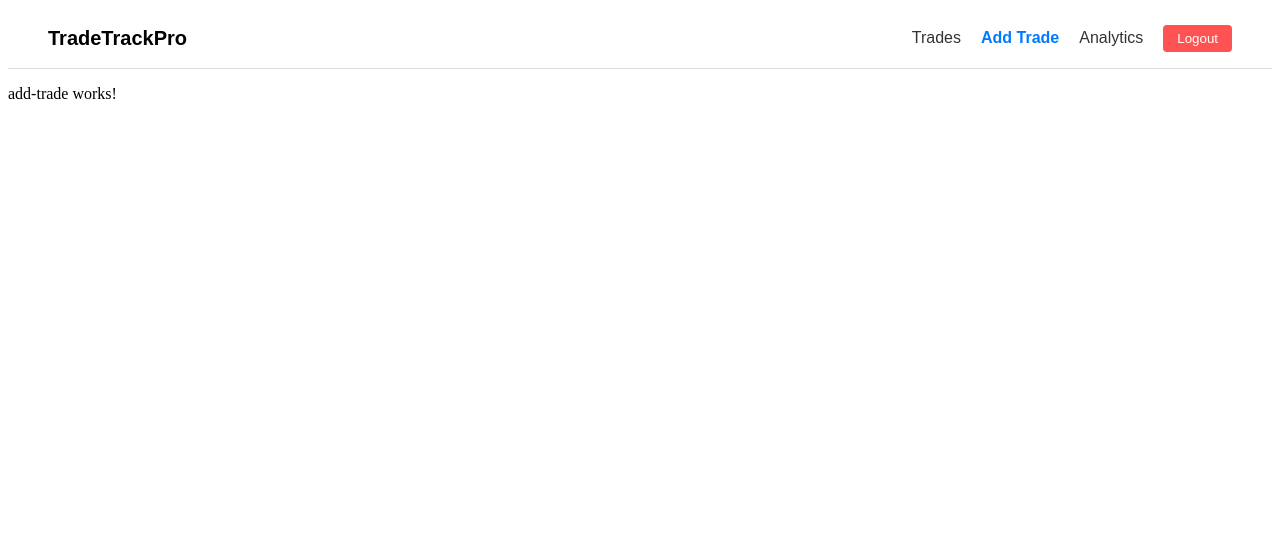
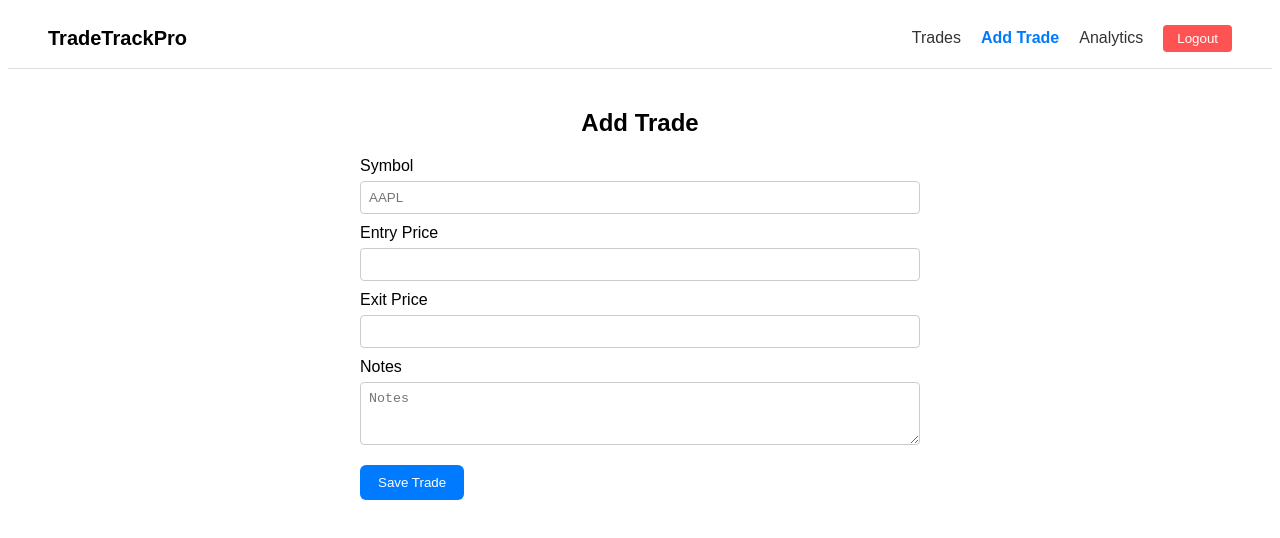
Before and after one commit to khaledbakarman/TradeTrack_V1, an Angular app in the folder TradeTrackProFrontend/: page /add-trade in a window 1280 px wide. Shown: the top 538 px of the page. Built offline with nearby package versions, Linux system fonts and the light colour scheme.

Commit message:
feat: Introduce frontend authentication and trade management components and services, and document backend development progress.

```diff
--- a/TradeTrackProFrontend/src/app/components/add-trade/add-trade.component.html
+++ b/TradeTrackProFrontend/src/app/components/add-trade/add-trade.component.html
@@ -1 +1,17 @@
-<p>add-trade works!</p>
+<div class="add-trade-container">
+    <h2>Add Trade</h2>
+
+    <label>Symbol</label>
+    <input type="text" [(ngModel)]="symbol" placeholder="AAPL" />
+
+    <label>Entry Price</label>
+    <input type="number" [(ngModel)]="entryPrice" step="0.01" />
+
+    <label>Exit Price</label>
+    <input type="number" [(ngModel)]="exitPrice" step="0.01" />
+
+    <label>Notes</label>
+    <textarea [(ngModel)]="notes" rows="3" placeholder="Notes"></textarea>
+
+    <button (click)="submit()">Save Trade</button>
+</div>
--- a/TradeTrackProFrontend/src/app/components/add-trade/add-trade.component.scss
+++ b/TradeTrackProFrontend/src/app/components/add-trade/add-trade.component.scss
@@ -0,0 +1,35 @@
+.add-trade-container {
+    width: 560px;
+    margin: 40px auto;
+    font-family: Arial, sans-serif;
+}
+
+.add-trade-container h2 {
+    text-align: center;
+    margin-bottom: 20px;
+}
+
+.add-trade-container label {
+    display: block;
+    margin-top: 10px;
+}
+
+.add-trade-container input,
+.add-trade-container textarea {
+    width: 100%;
+    padding: 8px;
+    margin-top: 6px;
+    box-sizing: border-box;
+    border: 1px solid #ccc;
+    border-radius: 4px;
+}
+
+.add-trade-container button {
+    margin-top: 16px;
+    padding: 10px 18px;
+    background: #007bff;
+    color: #fff;
+    border: none;
+    border-radius: 6px;
+    cursor: pointer;
+}
--- a/TradeTrackProFrontend/src/app/components/add-trade/add-trade.component.ts
+++ b/TradeTrackProFrontend/src/app/components/add-trade/add-trade.component.ts
@@ -1,4 +1,6 @@
 import { Component } from '@angular/core';
+import { Router } from '@angular/router';
+import { TradeService } from '../../services/trade.service';
 
 @Component({
   selector: 'app-add-trade',
@@ -6,5 +8,38 @@ import { Component } from '@angular/core';
   styleUrls: ['./add-trade.component.scss']
 })
 export class AddTradeComponent {
+  symbol = '';
+  entryPrice: number | null = null;
+  exitPrice: number | null = null;
+  notes = '';
 
+  constructor(private tradeService: TradeService, private router: Router) { }
+
+  submit() {
+    const userId = Number(localStorage.getItem('userId')) || 3; // temporary fallback
+    if (!this.symbol || this.entryPrice == null || this.exitPrice == null) {
+      alert('Please fill symbol, entry and exit prices.');
+      return;
+    }
+
+    const payload = {
+      userId,
+      symbol: this.symbol.trim().toUpperCase(),
+      entryPrice: Number(this.entryPrice),
+      exitPrice: Number(this.exitPrice),
+      profitLoss: Number((Number(this.exitPrice) - Number(this.entryPrice)).toFixed(2)),
+      notes: this.notes
+    };
+
+    this.tradeService.addTrade(payload).subscribe({
+      next: (res) => {
+        // success -> navigate to trades
+        this.router.navigate(['/trades']);
+      },
+      error: (err) => {
+        console.error('Add trade failed', err);
+        alert('Failed to add trade. Check console for details.');
+      }
+    });
+  }
 }
--- a/TradeTrackProFrontend/src/app/components/login/login.component.html
+++ b/TradeTrackProFrontend/src/app/components/login/login.component.html
@@ -4,7 +4,7 @@
   <input type="text" placeholder="Username" [(ngModel)]="username">
   <input type="password" placeholder="Password" [(ngModel)]="password">
 
-  <button (click)="login()">Login</button>
+  <button (click)="submit()">Login</button>
 
   <p>Don't have an account? <a routerLink="/register">Register</a></p>
 </div>
--- a/TradeTrackProFrontend/src/app/components/login/login.component.ts
+++ b/TradeTrackProFrontend/src/app/components/login/login.component.ts
@@ -12,22 +12,21 @@ export class LoginComponent {
   username = '';
   password = '';
 
-  constructor(private authService: AuthService, private router: Router) {}
+  constructor(private authService: AuthService, private router: Router) { }
 
-  login() {
+  submit() {
     this.authService.login(this.username, this.password).subscribe({
-      next: (response) => {
-        alert('Login successful!');
-        const incomingUserId = response?.userId;
-        if (incomingUserId) {
-          localStorage.setItem('userId', incomingUserId.toString());
-        } else {
-          localStorage.setItem('userId', '3');
-        }
+      next: (res) => {
+
+        // Store userId so the entire app knows who is logged in
+        localStorage.setItem('userId', res.userId);
+
+        // Navigate to /trades
         this.router.navigate(['/trades']);
       },
-      error: () => {
-        alert('Login failed! Check username/password');
+      error: (err) => {
+        console.error('Login failed', err);
+        alert('Invalid username or password');
       }
     });
   }
--- a/TradeTrackProFrontend/src/app/services/auth.service.ts
+++ b/TradeTrackProFrontend/src/app/services/auth.service.ts
@@ -8,11 +8,13 @@ export class AuthService {
 
   private baseUrl = 'http://localhost:8080/api/auth';
 
-  constructor(private http: HttpClient) {}
+  constructor(private http: HttpClient) { }
 
   login(username: string, password: string) {
-    const body = { username, password };
-    return this.http.post<any>(`${this.baseUrl}/login`, body);
+    return this.http.post<any>('http://localhost:8080/api/auth/login', {
+      username,
+      password
+    });
   }
 
   register(username: string, password: string) {
--- a/TradeTrackProFrontend/src/app/services/trade.service.ts
+++ b/TradeTrackProFrontend/src/app/services/trade.service.ts
@@ -13,13 +13,18 @@ export class TradeService {
 
   constructor(private http: HttpClient) { }
 
-  getTrades(userId: number): Observable<any> {
-    return this.http.get(`http://localhost:8080/api/trades?userId=${userId}`).pipe(
-      tap(
-        data => console.log(`[TradeService] HTTP request executed for userId: ${userId}`, data),
-        error => console.error(`[TradeService] HTTP request failed for userId: ${userId}`, error)
-      )
+  getTrades(userId: number): Observable<any[]> {
+    return this.http.get<any[]>(`${this.apiUrl}?userId=${userId}`).pipe(
+      tap({
+        next: (data) => console.log('Trades loaded:', data.length),
+        error: (err) => console.error('Failed to load trades:', err)
+      })
     );
   }
 
+  addTrade(trade: any): Observable<any> {
+    // backend expects a trade payload including userId
+    return this.http.post<any>(this.apiUrl, trade);
+  }
+
 }
```
Also changed, not shown: 1 other file (tests, documents, lock files or other folders).
